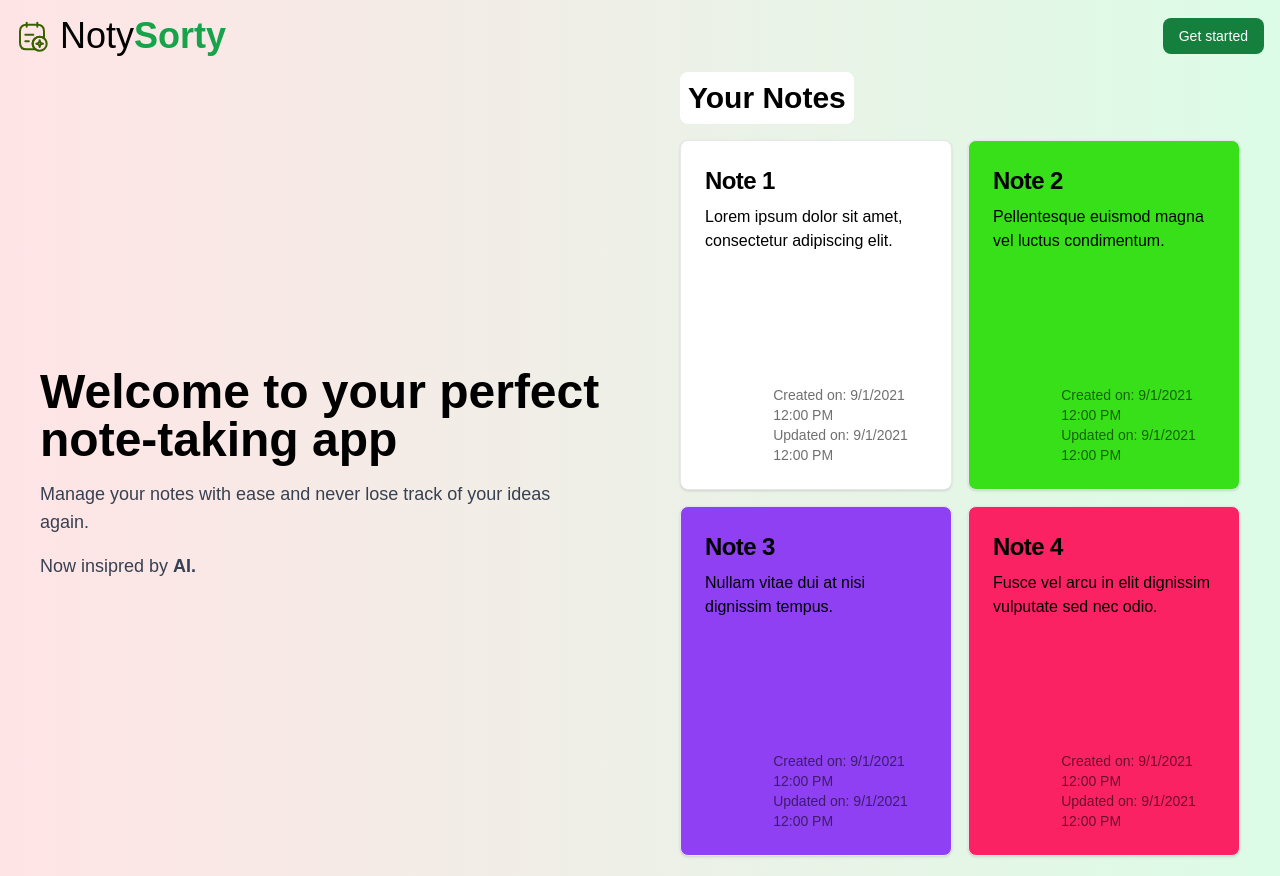
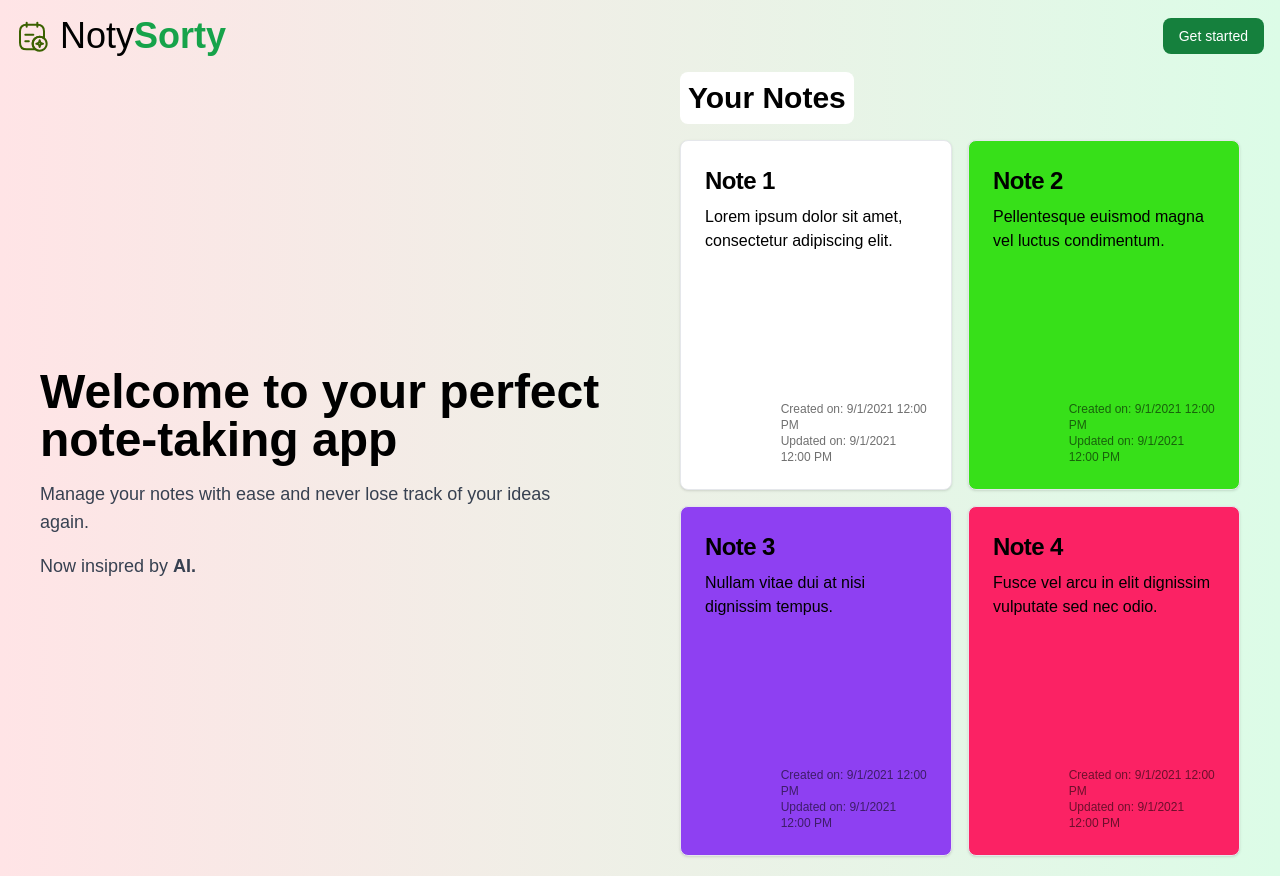
Before and after one commit to armis-kan/notes-app, a React (Create React App) app in the folder client/: page / in a window 1280 px wide. Built offline with nearby package versions, Linux system fonts and the light colour scheme; no server answers; the HTML template or start-up script is replaced by a standard one.

Commit message:
Fixing NoteCard

```diff
--- a/client/src/components/NoteCard.jsx
+++ b/client/src/components/NoteCard.jsx
@@ -110,8 +110,8 @@ const NoteCard = ({ note, onDeleteNote, onUpdateNote }) => {
                         </button>
                     </div>
                     <div>
-                        <p className="text-gray-400 text-sm" style={{ color: `${textStyle.color}90` }}>Created on: {createdAt}</p>
-                        <p className="text-gray-400 text-sm" style={{ color: `${textStyle.color}90` }}>Updated on: {updatedAt}</p>
+                        <p className="text-gray-400 text-xs" style={{ color: `${textStyle.color}90` }}>Created on: {createdAt}</p>
+                        <p className="text-gray-400 text-xs" style={{ color: `${textStyle.color}90` }}>Updated on: {updatedAt}</p>
                     </div>
                 </div>
 
```
